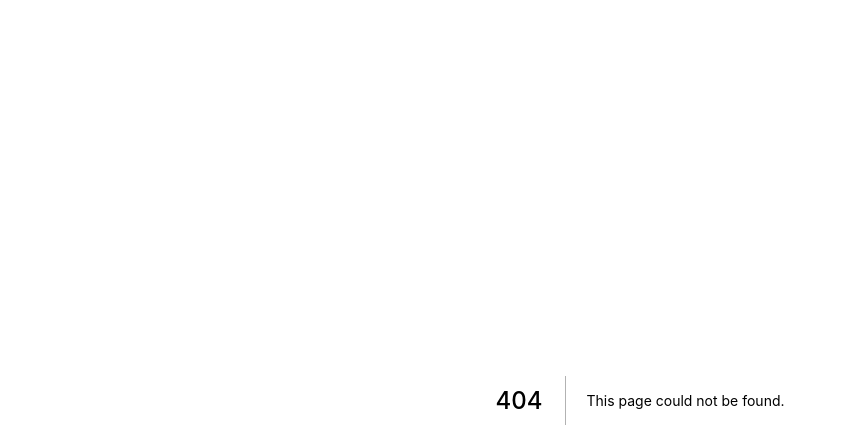
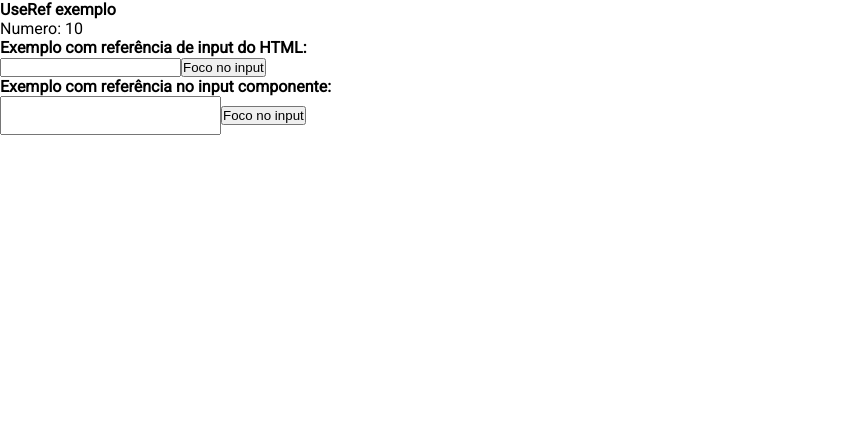
Before and after one commit to Erick-Gomes-Fernandes/growth-reactjs-revisao, a Next.js app: page /useref in a window 1280 px wide. Before the commit this address had no page. Shown: the top 448 px of the page, without its empty margins (0-847 px from the left). Built offline with nearby package versions, Linux system fonts and the light colour scheme.

Commit message:
Criado exemplo com useRef

```diff
--- /dev/null
+++ b/pages/useref.jsx
@@ -0,0 +1,31 @@
+import { useRef } from "react";
+import Input from "../src/components/input/input"
+
+export default function UseRefPage() {
+  const numero = useRef(10)
+  const inputRef = useRef(null)
+  const componentInputRef = useRef(null)
+
+  const handleButtonFocus = () => {
+    inputRef.current.focus()
+  }
+
+  return (
+    <>
+    <div>
+      <h4>UseRef exemplo</h4>
+      <p>Numero: {numero.current}</p>
+    </div>
+    <div>
+      <h4>Exemplo com referência de input do HTML:</h4>
+      <input type="text" ref={inputRef}/>
+      <button onClick={handleButtonFocus}>Foco no input</button>
+    </div>
+    <div>
+      <h4>Exemplo com referência no input componente:</h4>
+      <Input type="text" ref={componentInputRef}/>
+      <button onClick={() => componentInputRef.current.focus()}>Foco no input</button>
+    </div>
+    </>
+  )
+}
--- a/src/components/input/input.jsx
+++ b/src/components/input/input.jsx
@@ -1,9 +1,14 @@
+import { forwardRef } from "react";
 import styled from "styled-components";
 
 const StyledInput = styled.input`
   padding: 10px 20px;
 `
 
-export default function Input(props) {
-  return <StyledInput {...props} />
-}
+const Input = forwardRef((props, ref) => {
+  return <StyledInput {...props} ref={ref} />
+})
+
+Input.displayName = "Input"
+
+export default Input
```
